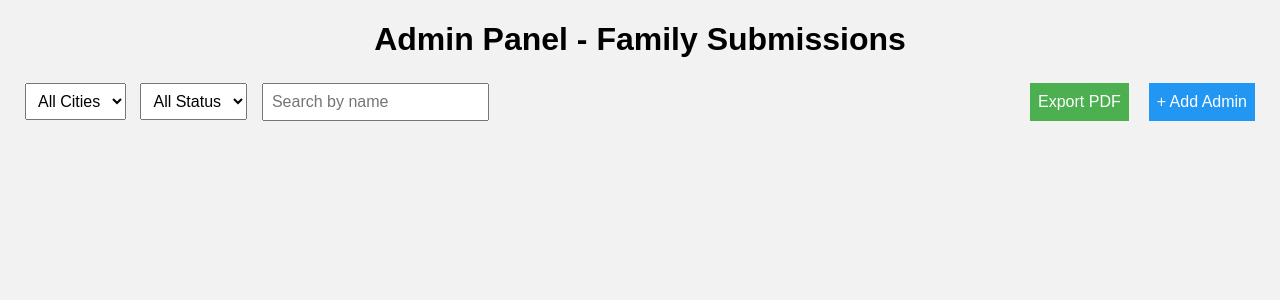
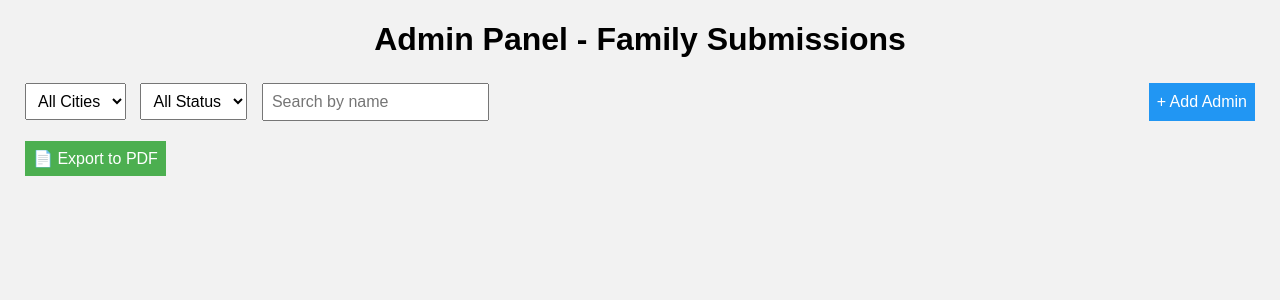
Before and after one commit to skumar7-c/family_registration_project, a Node server app: template backend/views/admin.ejs in a window 1280 px wide. Shown: the top 300 px of the page. Run offline with Node 20, Linux system fonts and the light colour scheme; the template is opened without the code that fills it, so the values that code supplies are empty; some libraries are stand-ins or nearby versions.

Commit message:
admin.ejs

```diff
--- a/backend/views/admin.ejs
+++ b/backend/views/admin.ejs
@@ -17,7 +17,7 @@
       display: flex;
       flex-wrap: wrap;
       justify-content: space-between;
-      margin-bottom: 20px;
+      margin-bottom: 10px;
     }
     select, input[type="text"], button {
       padding: 8px;
@@ -77,12 +77,20 @@
       border: none;
       cursor: pointer;
     }
+    .bottom-controls {
+      display: flex;
+      justify-content: space-between;
+      align-items: center;
+      flex-wrap: wrap;
+      margin-bottom: 20px;
+    }
   </style>
 </head>
 <body>
 
   <h1>Admin Panel - Family Submissions</h1>
 
+  <!-- Filter Controls -->
   <div class="controls">
     <div>
       <select id="cityFilter">
@@ -101,13 +109,17 @@
 
       <input type="text" id="searchBox" placeholder="Search by name">
     </div>
-
     <div class="top-right">
-      <button onclick="window.open('/admin/admin-export-pdf', '_blank')" class="export-button">Export PDF</button>
       <button onclick="location.href='/admin/add'" class="view-button">+ Add Admin</button>
     </div>
   </div>
 
+  <!-- Export PDF Button -->
+  <div class="bottom-controls">
+    <button onclick="window.open('/admin/admin-export-pdf', '_blank')" class="export-button">📄 Export to PDF</button>
+  </div>
+
+  <!-- Family Cards -->
   <div id="families">
     <% families.forEach(family => { %>
       <div class="family-card" data-city="<%= family.city %>" data-status="<%= family.status %>">
@@ -155,6 +167,7 @@
     <% }) %>
   </div>
 
+  <!-- Filtering Script -->
   <script>
     const cityFilter = document.getElementById('cityFilter');
     const statusFilter = document.getElementById('statusFilter');
```
